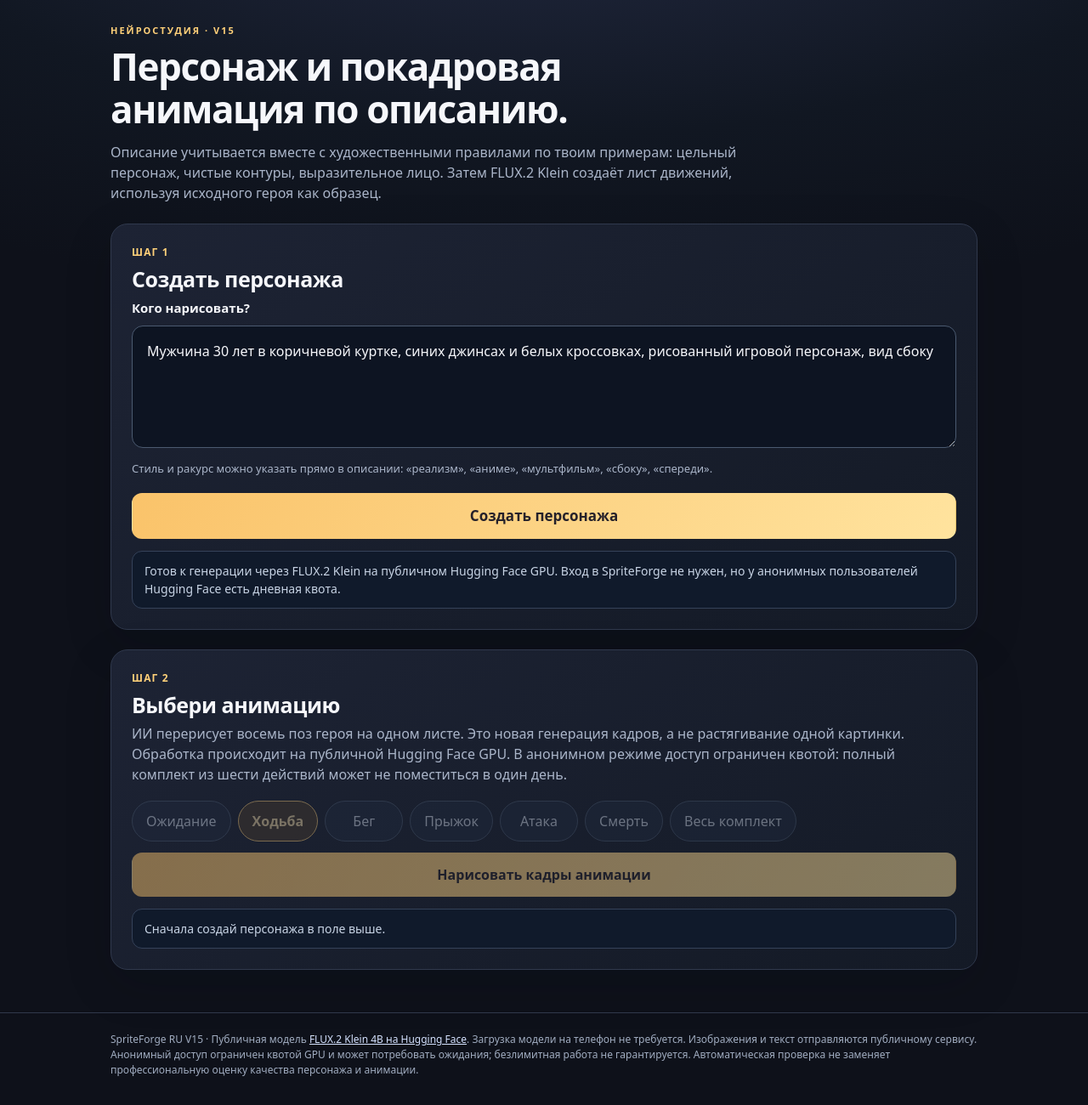
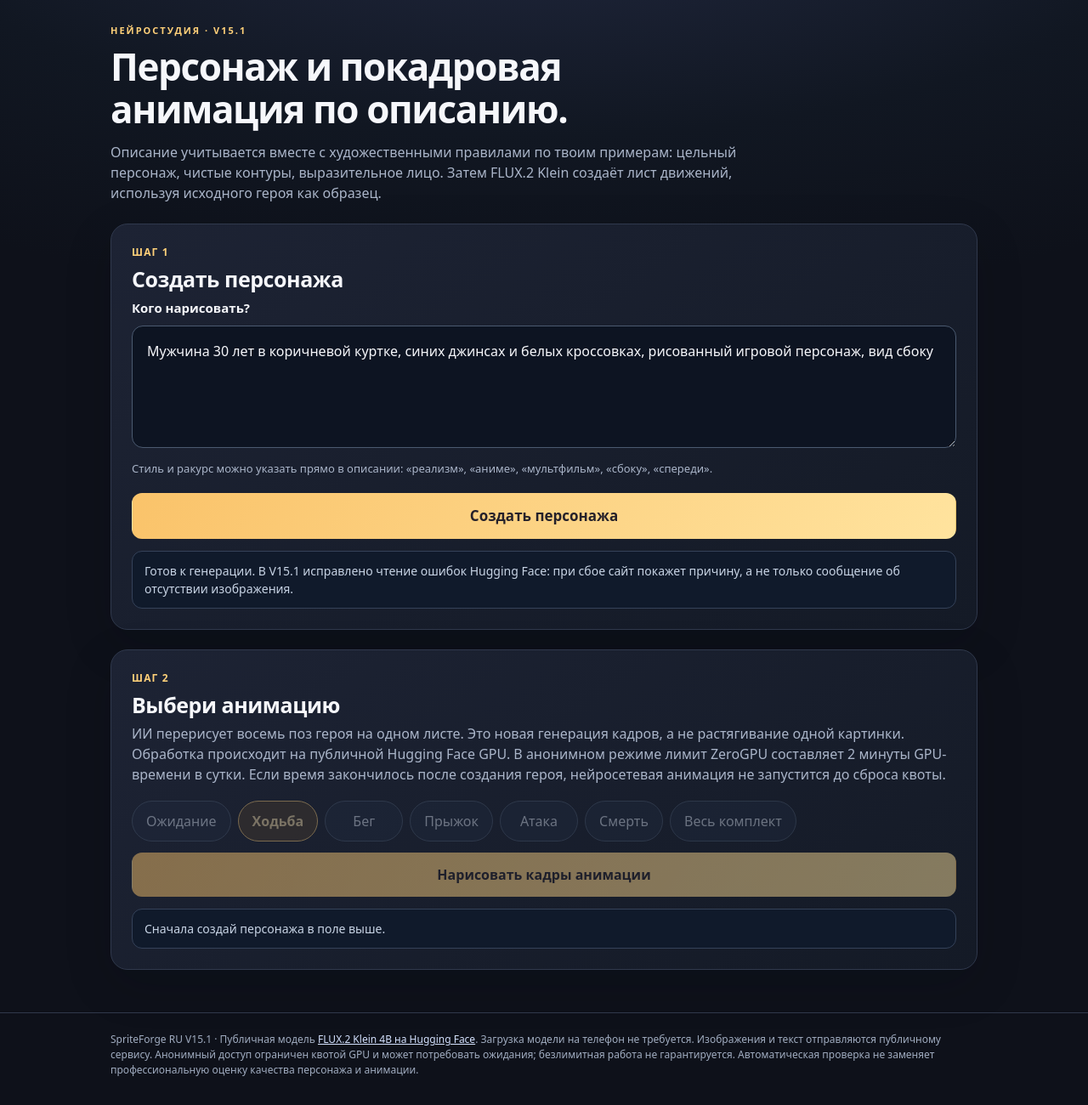
Before and after one commit to alexerrove-dotcom/alexerrove-dotcom.github.io, a plain HTML site: page spriteforge/index.html in a window 1280 px wide. Shown: the part 88-1388 px from the top of the page at 85% size. Drawn offline with Linux system fonts and the light colour scheme.

Commit message:
V15.1 show real GPU quota limitations and load fixed Gradio event handler

```diff
--- a/spriteforge/index.html
+++ b/spriteforge/index.html
@@ -96,7 +96,7 @@ footer a{color:#d5e2ff}
 <header><div class="wrap nav"><div class="mark">SF</div><div><div class="logo">SpriteForge <em>RU</em></div><div class="navsmall">Персонажи и анимации для игр</div></div><span class="navtag">Без регистрации</span></div></header>
 <main class="wrap">
  <section class="hero">
-  <div class="overline">Нейростудия · V15</div>
+  <div class="overline">Нейростудия · V15.1</div>
   <h1>Персонаж и покадровая анимация по описанию.</h1>
   <p>Описание учитывается вместе с художественными правилами по твоим примерам: цельный персонаж, чистые контуры, выразительное лицо. Затем FLUX.2 Klein создаёт лист движений, используя исходного героя как образец.</p>
  </section>
@@ -109,7 +109,7 @@ footer a{color:#d5e2ff}
    <p class="hint">Стиль и ракурс можно указать прямо в описании: «реализм», «аниме», «мультфильм», «сбоку», «спереди».</p>
    <button id="createButton" type="submit" class="btn primary create">Создать персонажа</button>
   </form>
-  <div id="createStatus" class="status" role="status" aria-live="polite" data-kind="info">Готов к генерации через FLUX.2 Klein на публичном Hugging Face GPU. Вход в SpriteForge не нужен, но у анонимных пользователей Hugging Face есть дневная квота.</div>
+  <div id="createStatus" class="status" role="status" aria-live="polite" data-kind="info">Готов к генерации. В V15.1 исправлено чтение ошибок Hugging Face: при сбое сайт покажет причину, а не только сообщение об отсутствии изображения.</div>
   <div id="createProgress" class="progress" hidden></div>
   <button id="cancelButton" class="btn cancel" type="button" hidden>Отменить генерацию</button>
  </section>
@@ -127,7 +127,7 @@ footer a{color:#d5e2ff}
  <section class="panel section" id="animationPanel" aria-labelledby="animationTitle">
   <div class="step-label">Шаг 2</div>
   <h2 id="animationTitle">Выбери анимацию</h2>
-  <p>ИИ перерисует восемь поз героя на одном листе. Это новая генерация кадров, а не растягивание одной картинки. Обработка происходит на публичной Hugging Face GPU. В анонимном режиме доступ ограничен квотой: полный комплект из шести действий может не поместиться в один день.</p>
+  <p>ИИ перерисует восемь поз героя на одном листе. Это новая генерация кадров, а не растягивание одной картинки. Обработка происходит на публичной Hugging Face GPU. В анонимном режиме лимит ZeroGPU составляет 2 минуты GPU-времени в сутки. Если время закончилось после создания героя, нейросетевая анимация не запустится до сброса квоты.</p>
   <div id="motions" class="motions" role="group" aria-label="Движения персонажа">
    <button type="button" class="motion" data-action="idle" disabled>Ожидание</button>
    <button type="button" class="motion selected" data-action="walk" disabled>Ходьба</button>
@@ -162,14 +162,14 @@ footer a{color:#d5e2ff}
   </div>
  </section>
 </main>
-<footer><div class="wrap">SpriteForge RU V15 · Публичная модель <a href="https://huggingface.co/spaces/black-forest-labs/FLUX.2-klein-4B" target="_blank" rel="noopener noreferrer">FLUX.2 Klein 4B на Hugging Face</a>. Загрузка модели на телефон не требуется. Изображения и текст отправляются публичному сервису. Анонимный доступ ограничен квотой GPU и может потребовать ожидания; безлимитная работа не гарантируется. Автоматическая проверка не заменяет профессиональную оценку качества персонажа и анимации.</div></footer>
+<footer><div class="wrap">SpriteForge RU V15.1 · Публичная модель <a href="https://huggingface.co/spaces/black-forest-labs/FLUX.2-klein-4B" target="_blank" rel="noopener noreferrer">FLUX.2 Klein 4B на Hugging Face</a>. Загрузка модели на телефон не требуется. Изображения и текст отправляются публичному сервису. Анонимный доступ ограничен квотой GPU и может потребовать ожидания; безлимитная работа не гарантируется. Автоматическая проверка не заменяет профессиональную оценку качества персонажа и анимации.</div></footer>
 <script src="./local-generator.js"></script>
 <script type="module">
 /* SpriteForge V11 — one prompt, one Generate button, optional animation below.
  * Image generation is processed by a public Hugging Face ZeroGPU demo.
  * Sprite sheets use the same locked input image and are generated locally.
  */
-import {generate,cancelCurrent} from "./hf-engine-v15.js?v=15";
+import {generate,cancelCurrent} from "./hf-engine-v15.js?v=15.1";
 const $=id=>document.getElementById(id);
 const form=$("characterForm"),input=$("description"),
   create=$("createButton"),createStatus=$("createStatus"),
```
